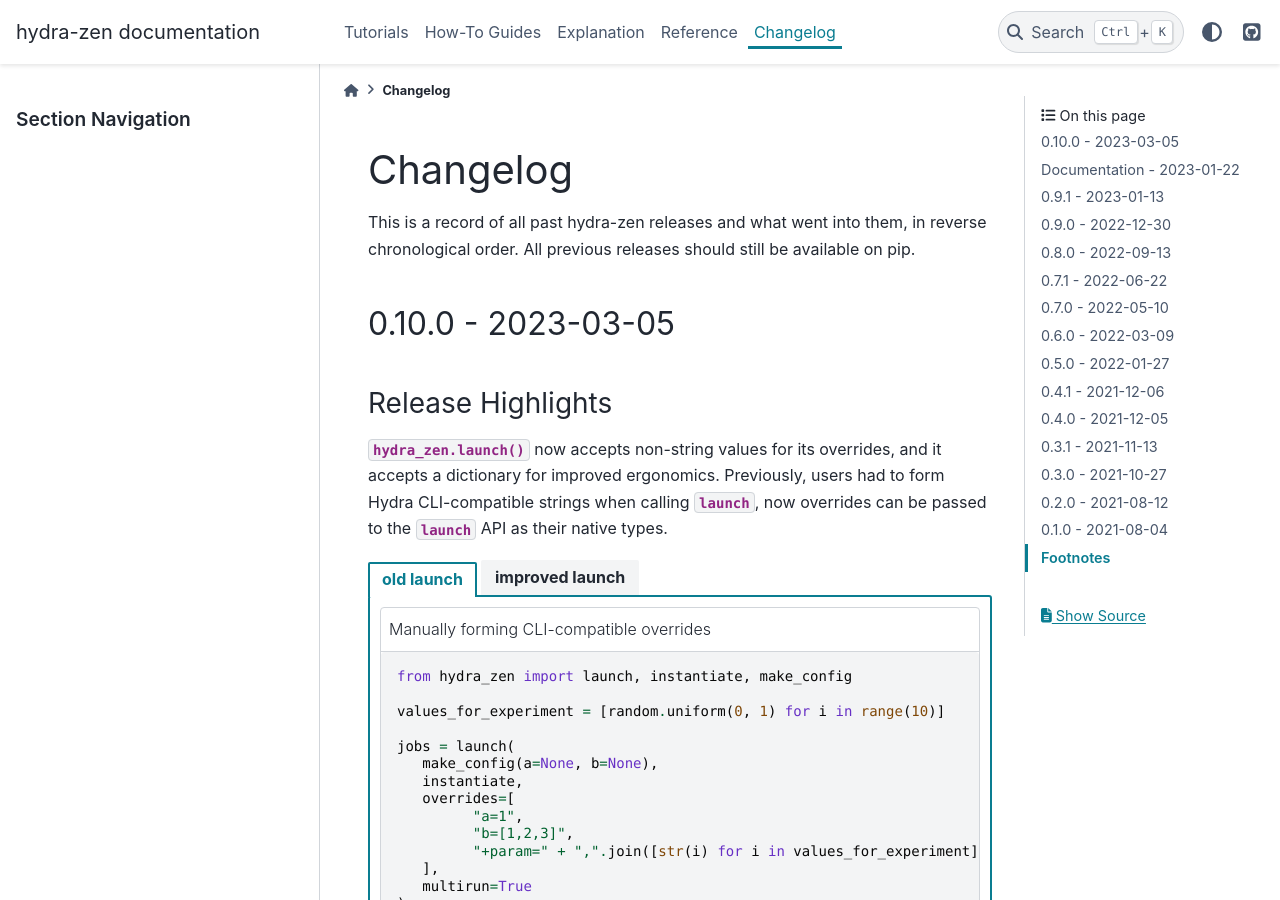
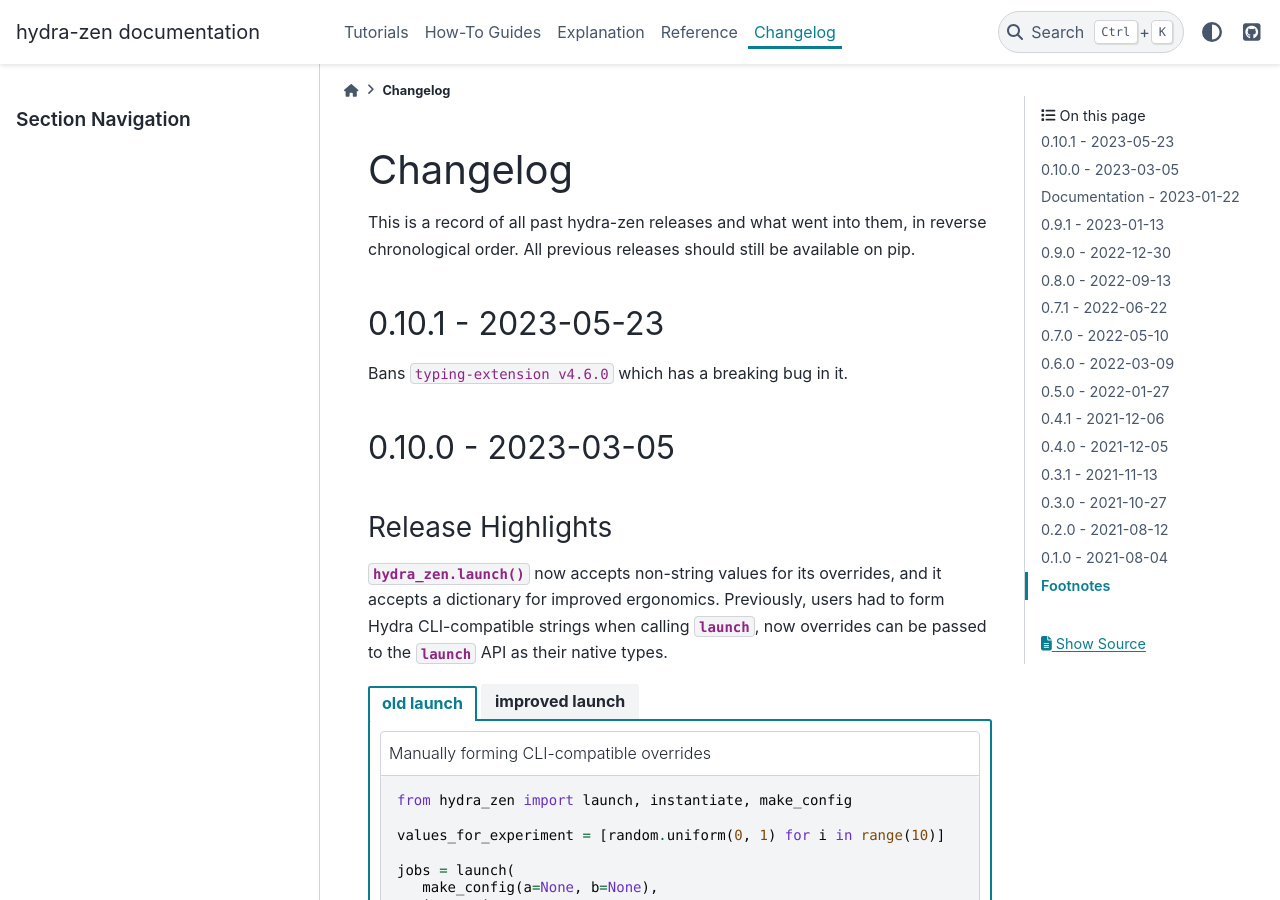
Before and after one commit to mit-ll-responsible-ai/hydra-zen, a Sphinx documentation site: the page built from docs/source/changes.rst, in a window 1280 px wide and 900 px high. Built offline with Sphinx 7.4.7 and the PyData theme 0.15.4, drawn with Linux system fonts in a browser that asks for light colours; the version number could not be read and is left out.

Commit message:
Update changelog

```diff
--- a/docs/source/changes.rst
+++ b/docs/source/changes.rst
@@ -8,6 +8,14 @@ Changelog
 This is a record of all past hydra-zen releases and what went into them, in reverse
 chronological order. All previous releases should still be available on pip.
 
+
+.. _v0.10.0:
+
+-------------------
+0.10.1 - 2023-05-23
+-------------------
+
+Bans ``typing-extension v4.6.0`` which has a breaking bug in it.
 
 .. _v0.10.0:
 
```
